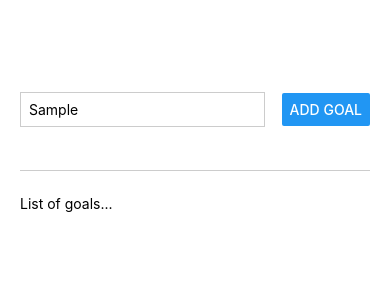
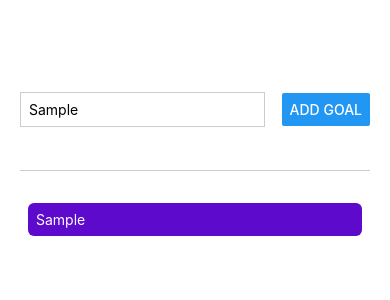
Before and after one commit to KarlStevenRequinto/Course-Goals-App, a React Native app: screen / in a window 390 px wide. Both pictures are taken after typing "Sample" into the empty fields and a click on the button "ADD GOAL". Shown: the top 300 px of the page. Built offline with nearby package versions, Linux system fonts and the light colour scheme.

Commit message:
replacing lists with scrollview to flatlist

```diff
--- a/App.js
+++ b/App.js
@@ -1,15 +1,56 @@
 import { StatusBar } from "expo-status-bar";
-import { StyleSheet, Text, TextInput, View, Button } from "react-native";
+import { useState } from "react";
+import {
+  StyleSheet,
+  Text,
+  TextInput,
+  View,
+  Button,
+  ScrollView,
+  FlatList,
+} from "react-native";
 
 export default function App() {
+  const [enteredGoalText, setEnteredGoalText] = useState("");
+  const [courseGoals, setCourseGoals] = useState([]);
+  const goalInput = (enteredText) => {
+    setEnteredGoalText(enteredText);
+  };
+
+  const addGoal = () => {
+    setCourseGoals((currentCourseGoals) => [
+      ...currentCourseGoals,
+      { text: enteredGoalText, key: Math.random().toString() },
+    ]);
+  };
   return (
     <View style={styles.container}>
       <View style={styles.inputContainer}>
-        <TextInput style={styles.textInput} placeholder="Your course goal!" />
-        <Button title="Add Goal" />
+        <TextInput
+          style={styles.textInput}
+          placeholder="Your course goal!"
+          onChangeText={goalInput}
+        />
+        <Button title="Add Goal" onPress={addGoal} />
       </View>
       <View style={styles.goalsContainer}>
-        <Text>List of goals...</Text>
+        <FlatList
+          data={courseGoals}
+          renderItem={({ item }) => {
+            return (
+              <View style={styles.goalItemContainer}>
+                <Text style={styles.goalItem}>{item.text}</Text>
+              </View>
+            );
+          }}
+          keyExtractor={(item, index) => item.key}
+        />
+
+        {/* {courseGoals.map((goal) => (
+            <View key={goal} style={styles.goalItemContainer}>
+              <Text style={styles.goalItem}>{goal}</Text>
+            </View>
+          ))} */}
       </View>
     </View>
   );
@@ -41,4 +82,13 @@
   goalsContainer: {
     flex: 5,
   },
+  goalItemContainer: {
+    margin: 8,
+    padding: 8,
+    borderRadius: 6,
+    backgroundColor: "#5e0acc",
+  },
+  goalItem: {
+    color: "white",
+  },
 });
```
